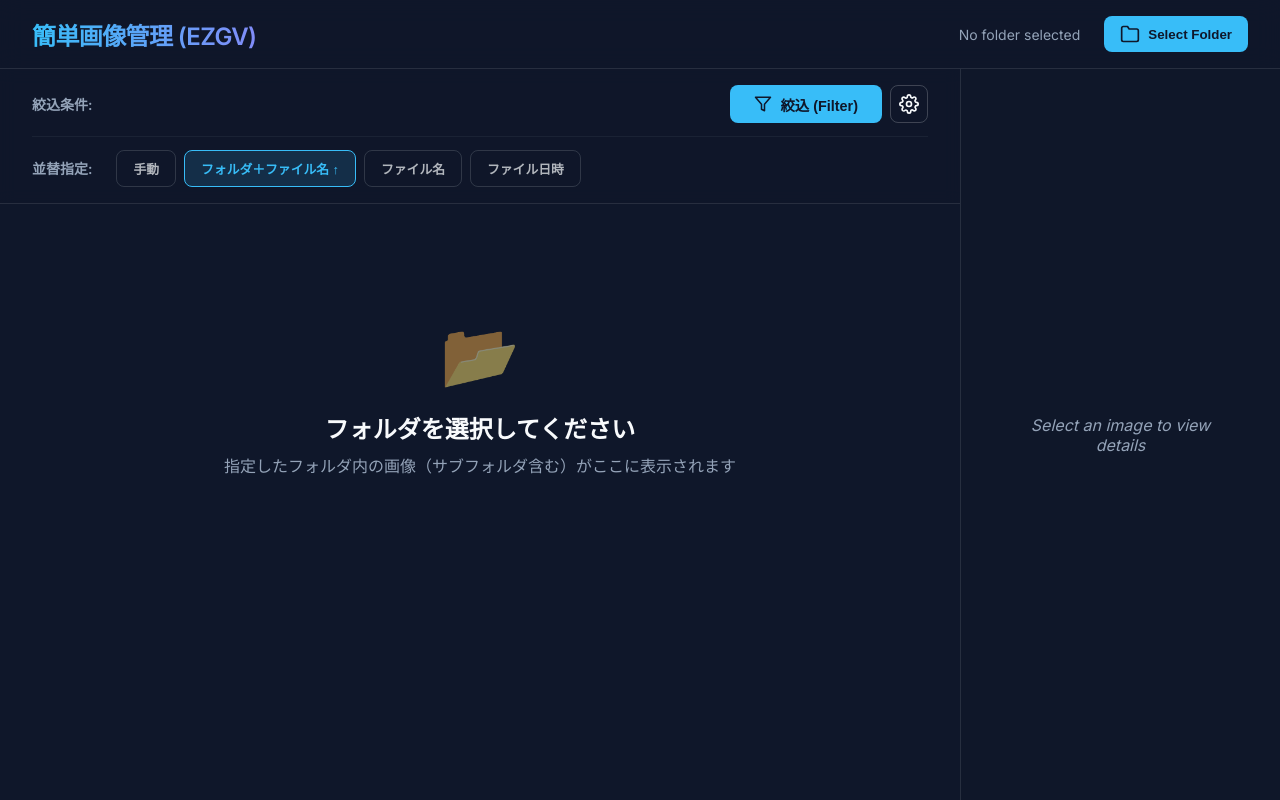
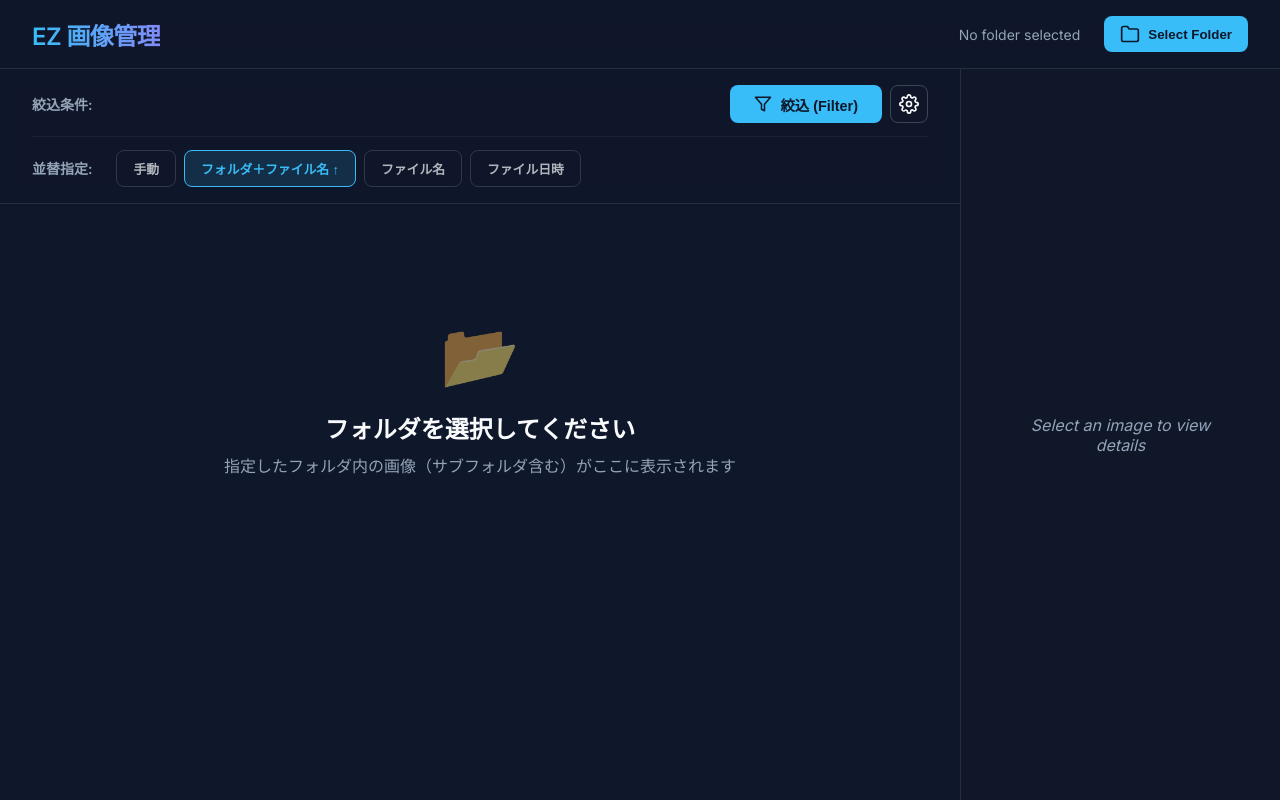
Before and after one commit to tinymouse/EZGV, an Electron app: page src/index.html in a window 1280 px wide. Drawn offline with Linux system fonts and the light colour scheme; no server answers.

Commit message:
設定を修正

```diff
--- a/package.json
+++ b/package.json
@@ -1,7 +1,7 @@
 {
     "name": "ezgv",
     "version": "0.9.0",
-    "description": "簡単画像管理",
+    "description": "EZ 画像管理",
     "main": "src/main.js",
     "type": "commonjs",
     "devDependencies": {
@@ -24,7 +24,7 @@
     "license": "ISC",
     "build": {
         "appId": "jp.tinymouse.ezgv",
-        "productName": "簡単画像管理",
+        "productName": "EZ 画像管理",
         "copyright": "Copyright © 2026 Tiny Mouse",
         "files": [
             "src/**/*"
@@ -40,7 +40,7 @@
             "artifactName": "EZGV Setup ${version}.${ext}",
             "oneClick": false,
             "allowToChangeInstallationDirectory": true,
-            "shortcutName": "簡単画像管理",
+            "shortcutName": "EZ 画像管理",
             "installerIcon": "res/installer/win/Setup.ico"
         },
         "mac": {
--- a/src/index.html
+++ b/src/index.html
@@ -4,7 +4,7 @@
 <head>
     <meta charset="UTF-8">
     <meta name="viewport" content="width=device-width, initial-scale=1.0">
-    <title>簡単画像管理 (EZGV)</title>
+    <title>EZ 画像管理</title>
     <link rel="stylesheet" href="style.css">
     <link rel="preconnect" href="https://fonts.googleapis.com">
     <link rel="preconnect" href="https://fonts.gstatic.com" crossorigin>
@@ -14,7 +14,7 @@
 <body>
     <div class="app-container">
         <header>
-            <div class="logo">簡単画像管理 (EZGV)</div>
+            <div class="logo">EZ 画像管理</div>
             <div class="controls">
                 <span id="folder-path" class="folder-path-display">No folder selected</span>
                 <button id="select-folder-btn" class="primary-btn">
```
Also changed, not shown: res/icon/icon.ico, res/icon/icon.large.png, res/icon/icon.png.
